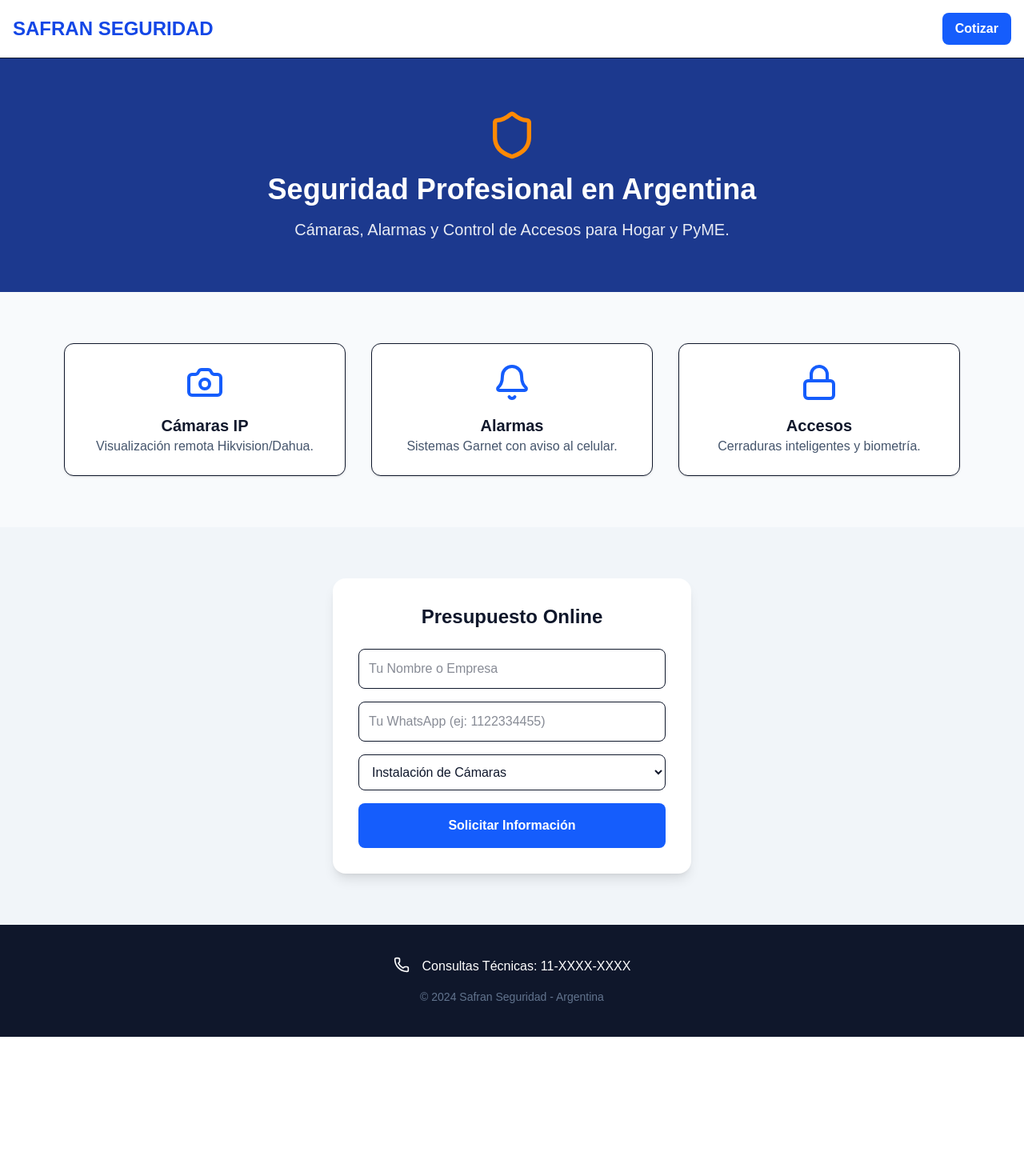
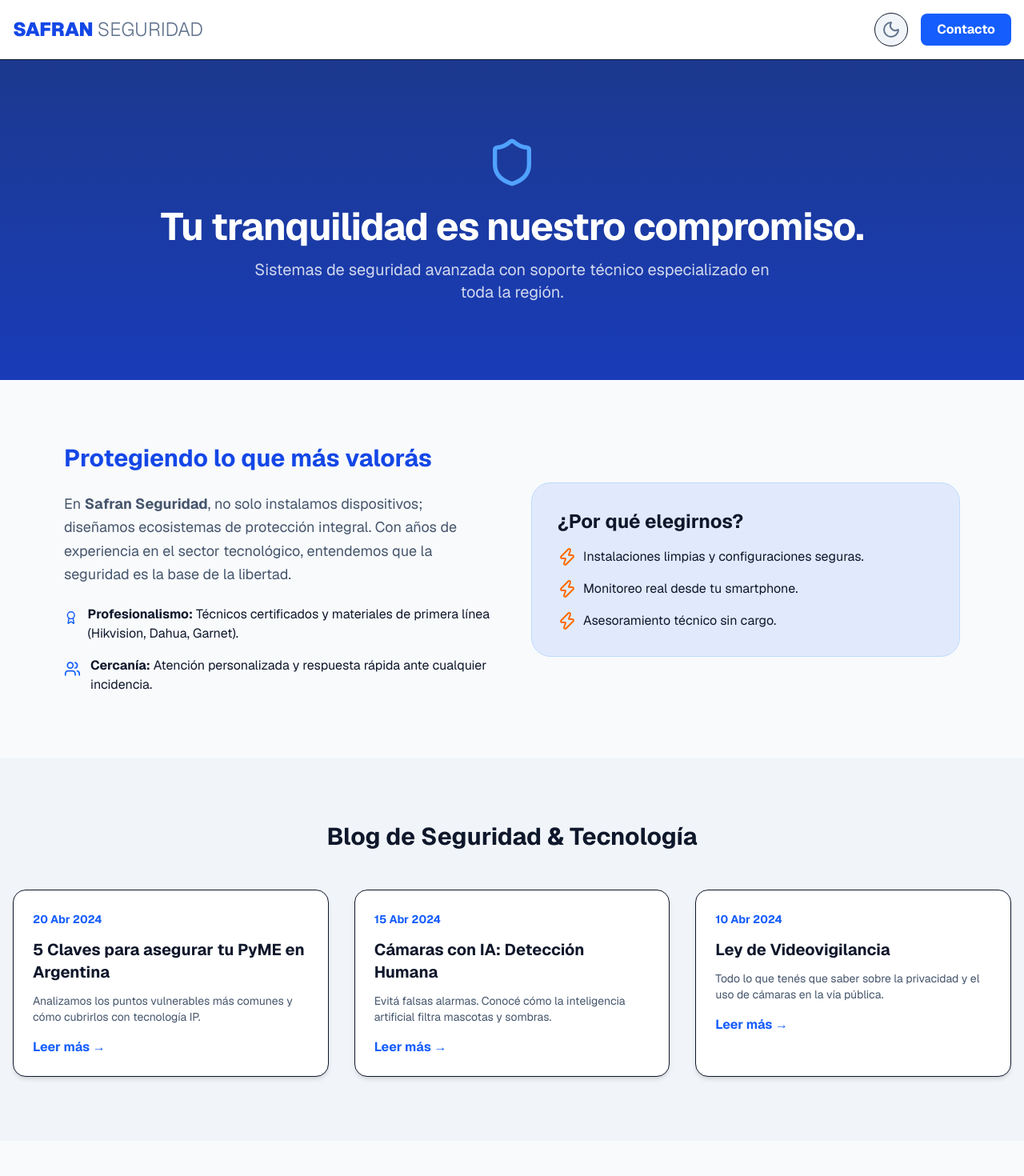
Before and after one commit to iphonewarriorsmail/safran-seguridad, a Next.js app: page / in a window 1280 px wide. Shown: the top 1470 px of the page at 80% size. Before the commit the page ends 1296 px from the top, so only its background shows below. Built offline with nearby package versions, Linux system fonts and the light colour scheme; no server answers.

Commit message:
Update page.tsx

```diff
--- a/app/page.tsx
+++ b/app/page.tsx
@@ -1,98 +1,169 @@
-"use client"; // Necesario para que el formulario funcione
-import React, { useState } from 'react';
-import { Camera, Bell, Lock, Phone, MapPin, Shield } from 'lucide-react';
+"use client";
+import React, { useState, useEffect } from 'react';
+import { Camera, Bell, Lock, Phone, MapPin, Shield, Mail, Moon, Sun, CheckCircle, Users, Award, Zap } from 'lucide-react';
 import { createClient } from '@supabase/supabase-js';
 
-// Configuración de Supabase
 const supabase = createClient(
-  process.env.NEXT_PUBLIC_SUPABASE_URL!,
-  process.env.NEXT_PUBLIC_SUPABASE_ANON_KEY!
+  process.env.NEXT_PUBLIC_SUPABASE_URL || '',
+  process.env.NEXT_PUBLIC_SUPABASE_ANON_KEY || ''
 );
 
 export default function SafranSeguridad() {
   const [loading, setLoading] = useState(false);
   const [enviado, setEnviado] = useState(false);
+  const [darkMode, setDarkMode] = useState(false);
 
-  async function handleSubmit(e: any) {
+  // Alternar Modo Oscuro
+  const toggleTheme = () => setDarkMode(!darkMode);
+
+  useEffect(() => {
+    if (darkMode) {
+      document.documentElement.classList.add('dark');
+    } else {
+      document.documentElement.classList.remove('dark');
+    }
+  }, [darkMode]);
+
+  async function handleSubmit(e: React.FormEvent<HTMLFormElement>) {
     e.preventDefault();
     setLoading(true);
-
-    const formData = new FormData(e.target);
+    const formData = new FormData(e.currentTarget);
     const { error } = await supabase.from('leads').insert([{
       nombre: formData.get('nombre'),
       whatsapp: formData.get('whatsapp'),
+      email: formData.get('email'),
       servicio: formData.get('servicio'),
+      mensaje: formData.get('mensaje'),
     }]);
-
     setLoading(false);
     if (!error) setEnviado(true);
   }
 
+  const inputStyle = "w-full p-4 rounded-xl border bg-white dark:bg-slate-800 text-slate-900 dark:text-white border-slate-300 dark:border-slate-600 focus:ring-2 focus:ring-blue-500 outline-none transition-all";
+
   return (
-    <div className="min-h-screen bg-slate-50 text-slate-900">
-      {/* Navbar simplificado */}
-      <nav className="bg-white border-b p-4 flex justify-between items-center sticky top-0 z-50">
-        <h1 className="text-2xl font-bold text-blue-700">SAFRAN SEGURIDAD</h1>
-        <a href="#contacto" className="bg-blue-600 text-white px-4 py-2 rounded-lg font-bold">Cotizar</a>
+    <div className="min-h-screen bg-slate-50 dark:bg-slate-950 text-slate-900 dark:text-slate-100 transition-colors duration-300 font-sans">
+
+      {/* Navbar */}
+      <nav className="bg-white/90 dark:bg-slate-900/90 backdrop-blur-md border-b dark:border-slate-800 p-4 sticky top-0 z-50">
+        <div className="max-w-7xl mx-auto flex justify-between items-center">
+          <h1 className="text-2xl font-black text-blue-700 dark:text-blue-400">SAFRAN <span className="font-light text-slate-500">SEGURIDAD</span></h1>
+          <div className="flex items-center gap-4">
+            <button onClick={toggleTheme} className="p-2 rounded-full bg-slate-100 dark:bg-slate-800 border dark:border-slate-700">
+              {darkMode ? <Sun className="text-orange-400" /> : <Moon className="text-slate-500" />}
+            </button>
+            <a href="#contacto" className="hidden md:block bg-blue-600 text-white px-5 py-2 rounded-lg font-bold">Contacto</a>
+          </div>
+        </div>
       </nav>
 
       {/* Hero */}
-      <header className="bg-blue-900 text-white py-16 px-4 text-center">
-        <Shield className="w-16 h-16 mx-auto mb-4 text-orange-400" />
-        <h2 className="text-4xl font-bold mb-4">Seguridad Profesional en Argentina</h2>
-        <p className="text-xl opacity-90">Cámaras, Alarmas y Control de Accesos para Hogar y PyME.</p>
+      <header className="bg-gradient-to-b from-blue-900 to-blue-800 dark:from-slate-900 dark:to-slate-950 text-white py-24 px-4 text-center">
+        <Shield className="w-16 h-16 mx-auto mb-6 text-blue-400" />
+        <h2 className="text-5xl font-bold mb-4 tracking-tight">Tu tranquilidad es nuestro compromiso.</h2>
+        <p className="text-xl opacity-80 max-w-2xl mx-auto">Sistemas de seguridad avanzada con soporte técnico especializado en toda la región.</p>
       </header>
 
-      {/* Servicios */}
-      <section className="py-16 max-w-6xl mx-auto px-4 grid md:grid-cols-3 gap-8">
-        <div className="bg-white p-6 rounded-xl shadow-sm border text-center">
-          <Camera className="w-12 h-12 mx-auto text-blue-600 mb-4" />
-          <h3 className="font-bold text-xl">Cámaras IP</h3>
-          <p className="text-slate-600">Visualización remota Hikvision/Dahua.</p>
-        </div>
-        <div className="bg-white p-6 rounded-xl shadow-sm border text-center">
-          <Bell className="w-12 h-12 mx-auto text-blue-600 mb-4" />
-          <h3 className="font-bold text-xl">Alarmas</h3>
-          <p className="text-slate-600">Sistemas Garnet con aviso al celular.</p>
-        </div>
-        <div className="bg-white p-6 rounded-xl shadow-sm border text-center">
-          <Lock className="w-12 h-12 mx-auto text-blue-600 mb-4" />
-          <h3 className="font-bold text-xl">Accesos</h3>
-          <p className="text-slate-600">Cerraduras inteligentes y biometría.</p>
+      {/* SECCIÓN: ACERCA DE NOSOTROS */}
+      <section className="py-20 max-w-6xl mx-auto px-4">
+        <div className="grid md:grid-cols-2 gap-12 items-center">
+          <div>
+            <h3 className="text-3xl font-bold mb-6 text-blue-700 dark:text-blue-400">Protegiendo lo que más valorás</h3>
+            <p className="text-lg leading-relaxed text-slate-600 dark:text-slate-300 mb-6">
+              En <strong>Safran Seguridad</strong>, no solo instalamos dispositivos; diseñamos ecosistemas de protección integral. Con años de experiencia en el sector tecnológico, entendemos que la seguridad es la base de la libertad.
+            </p>
+            <div className="space-y-4">
+              <div className="flex items-start gap-3">
+                <Award className="text-blue-600 mt-1" />
+                <div><strong>Profesionalismo:</strong> Técnicos certificados y materiales de primera línea (Hikvision, Dahua, Garnet).</div>
+              </div>
+              <div className="flex items-start gap-3">
+                <Users className="text-blue-600 mt-1" />
+                <div><strong>Cercanía:</strong> Atención personalizada y respuesta rápida ante cualquier incidencia.</div>
+              </div>
+            </div>
+          </div>
+          <div className="bg-blue-600/10 dark:bg-blue-400/5 p-8 rounded-3xl border border-blue-200 dark:border-blue-900">
+            <h4 className="text-2xl font-bold mb-4">¿Por qué elegirnos?</h4>
+            <ul className="space-y-4">
+              <li className="flex gap-2 items-center"><Zap className="text-orange-500"/> Instalaciones limpias y configuraciones seguras.</li>
+              <li className="flex gap-2 items-center"><Zap className="text-orange-500"/> Monitoreo real desde tu smartphone.</li>
+              <li className="flex gap-2 items-center"><Zap className="text-orange-500"/> Asesoramiento técnico sin cargo.</li>
+            </ul>
+          </div>
         </div>
       </section>
 
-      {/* Formulario de Leads */}
-      <section id="contacto" className="py-16 bg-slate-100 px-4">
-        <div className="max-w-md mx-auto bg-white p-8 rounded-2xl shadow-lg">
-          <h3 className="text-2xl font-bold mb-6 text-center">Presupuesto Online</h3>
+      {/* SECCIÓN: BLOG (PREVIEW) */}
+      <section className="py-20 bg-slate-100 dark:bg-slate-900/50">
+        <div className="max-w-7xl mx-auto px-4">
+          <h3 className="text-3xl font-bold text-center mb-12">Blog de Seguridad & Tecnología</h3>
+          <div className="grid md:grid-cols-3 gap-8">
+            <BlogCard
+              date="20 Abr 2024"
+              title="5 Claves para asegurar tu PyME en Argentina"
+              excerpt="Analizamos los puntos vulnerables más comunes y cómo cubrirlos con tecnología IP."
+            />
+            <BlogCard
+              date="15 Abr 2024"
+              title="Cámaras con IA: Detección Humana"
+              excerpt="Evitá falsas alarmas. Conocé cómo la inteligencia artificial filtra mascotas y sombras."
+            />
+            <BlogCard
+              date="10 Abr 2024"
+              title="Ley de Videovigilancia"
+              excerpt="Todo lo que tenés que saber sobre la privacidad y el uso de cámaras en la vía pública."
+            />
+          </div>
+        </div>
+      </section>
+
+      {/* FORMULARIO */}
+      <section id="contacto" className="py-24 px-4">
+        <div className="max-w-2xl mx-auto bg-white dark:bg-slate-800 p-10 rounded-3xl shadow-2xl border dark:border-slate-700">
+          <h3 className="text-3xl font-bold mb-8 text-center">Consultanos sin compromiso</h3>
           {enviado ? (
-            <div className="bg-green-100 text-green-700 p-4 rounded-lg text-center font-bold">
-              ¡Recibido! Te contactaremos por WhatsApp pronto.
+            <div className="text-center p-8 bg-green-50 dark:bg-green-900/20 rounded-2xl">
+              <CheckCircle className="w-16 h-16 mx-auto mb-4 text-green-500" />
+              <p className="text-xl font-bold text-green-800 dark:text-green-400">¡Mensaje enviado!</p>
+              <p>Un asesor de Safran Seguridad te contactará por WhatsApp.</p>
             </div>
           ) : (
             <form onSubmit={handleSubmit} className="space-y-4">
-              <input name="nombre" required placeholder="Tu Nombre o Empresa" className="w-full p-3 border rounded-lg" />
-              <input name="whatsapp" required placeholder="Tu WhatsApp (ej: 1122334455)" className="w-full p-3 border rounded-lg" />
-              <select name="servicio" className="w-full p-3 border rounded-lg">
-                <option>Instalación de Cámaras</option>
-                <option>Alarma Residencial</option>
-                <option>Control de Accesos</option>
+              <input name="nombre" required placeholder="Tu nombre o empresa" className={inputStyle} />
+              <div className="grid md:grid-cols-2 gap-4">
+                <input name="whatsapp" required placeholder="WhatsApp" className={inputStyle} />
+                <input name="email" type="email" required placeholder="Email" className={inputStyle} />
+              </div>
+              <select name="servicio" className={inputStyle} required>
+                <option value="">Seleccioná un servicio...</option>
+                <option value="camaras">Cámaras de Seguridad</option>
+                <option value="alarma">Alarmas Monitoreadas</option>
+                <option value="accesos">Control de Accesos</option>
               </select>
-              <button disabled={loading} className="w-full bg-blue-600 text-white p-4 rounded-lg font-bold hover:bg-blue-700">
-                {loading ? 'Enviando...' : 'Solicitar Información'}
+              <textarea name="mensaje" placeholder="¿En qué podemos ayudarte?" rows={4} className={inputStyle}></textarea>
+              <button type="submit" disabled={loading} className="w-full bg-blue-600 hover:bg-blue-700 text-white p-4 rounded-xl font-bold text-lg shadow-lg shadow-blue-500/20">
+                {loading ? 'Enviando...' : 'Enviar Solicitud'}
               </button>
             </form>
           )}
         </div>
       </section>
 
-      <footer className="bg-slate-900 text-white py-10 text-center">
-        <div className="flex justify-center space-x-4 mb-4">
-          <Phone size={20} /> <span>Consultas Técnicas: 11-XXXX-XXXX</span>
-        </div>
-        <p className="text-slate-500 text-sm">© 2024 Safran Seguridad - Argentina</p>
+      <footer className="py-10 text-center text-slate-500 border-t dark:border-slate-800">
+        <p>© 2024 Safran Seguridad - Tecnología y Protección.</p>
       </footer>
     </div>
   );
 }
+
+function BlogCard({ date, title, excerpt }: { date: string, title: string, excerpt: string }) {
+  return (
+    <div className="bg-white dark:bg-slate-800 p-6 rounded-2xl shadow-md border dark:border-slate-700 hover:border-blue-500 transition-all">
+      <span className="text-sm text-blue-600 dark:text-blue-400 font-bold">{date}</span>
+      <h4 className="text-xl font-bold my-3">{title}</h4>
+      <p className="text-slate-600 dark:text-slate-400 text-sm mb-4">{excerpt}</p>
+      <button className="text-blue-600 font-bold hover:underline">Leer más →</button>
+    </div>
+  );
+}
```
